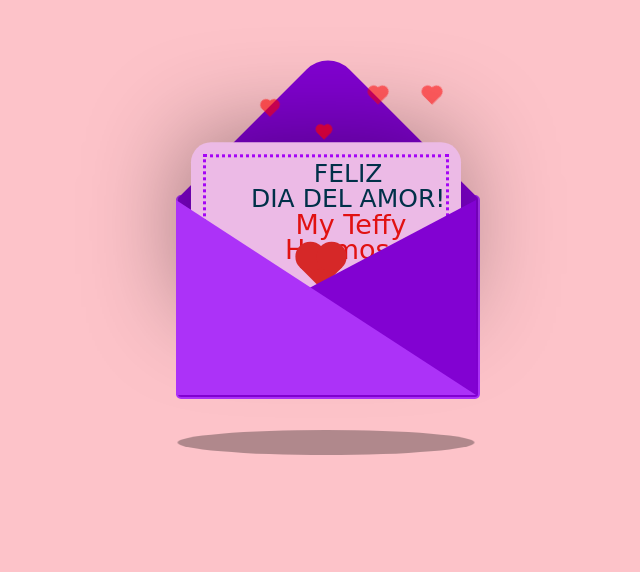
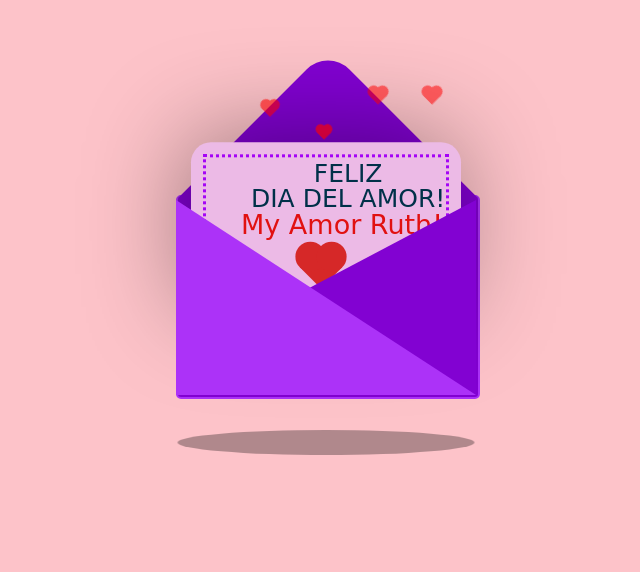
Before and after one commit to GustavoLop1/felizvalentin, a plain HTML site: page index.html in a window 1280 px wide. Shown: the part 156-728 px from the top of the page, without its empty margins (312-952 px from the left). Drawn offline with Linux system fonts and the light colour scheme.

Commit message:
Update index.html

```diff
--- a/index.html
+++ b/index.html
@@ -14,7 +14,7 @@
           <div class="front"></div>
         <div class="card">
          <div class="text">FELIZ</br>DIA DEL AMOR!</div>
-         <div class="texts">My Teffy Hermosa!</div>
+         <div class="texts">My Amor Ruth!</div>
          <div class="heart"</div>
         </div>
 
```
